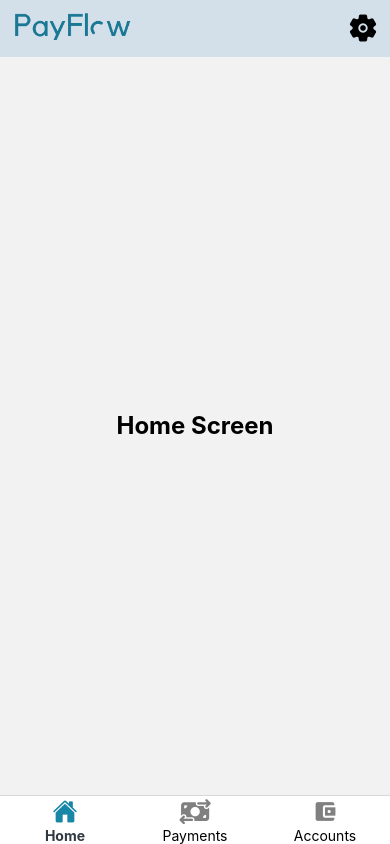
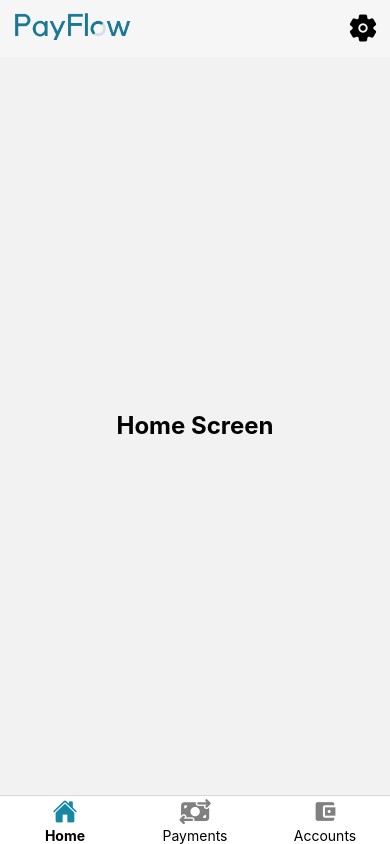
Before and after one commit to Narothe/payflow-mobile, a React Native app in the folder PayFlow/: screen / in a window 390 px wide. Built offline with nearby package versions, Linux system fonts and the light colour scheme.

Commit message:
build: tailwind colors

```diff
--- a/PayFlow/tailwind.config.js
+++ b/PayFlow/tailwind.config.js
@@ -8,12 +8,13 @@ module.exports = {
   theme: {
     extend: {
       colors: {
-        primary: '#F6F5F5',
-        secondary: '#D3E0EA',
-        tertiary: '#1687A7',
-        quaternary: '#276678',
-        black: '#303841',
-        white: '#F3F3F3',
+        primary: '#fefdff',
+        secondary: '#f6f6f6',
+        tertiary: '#78797a',
+        quaternary: '#6b43be',
+        quinary: '#141414',
+        // black: '#303841',
+        // white: '#F3F3F3',
       },
     },
   },
```
